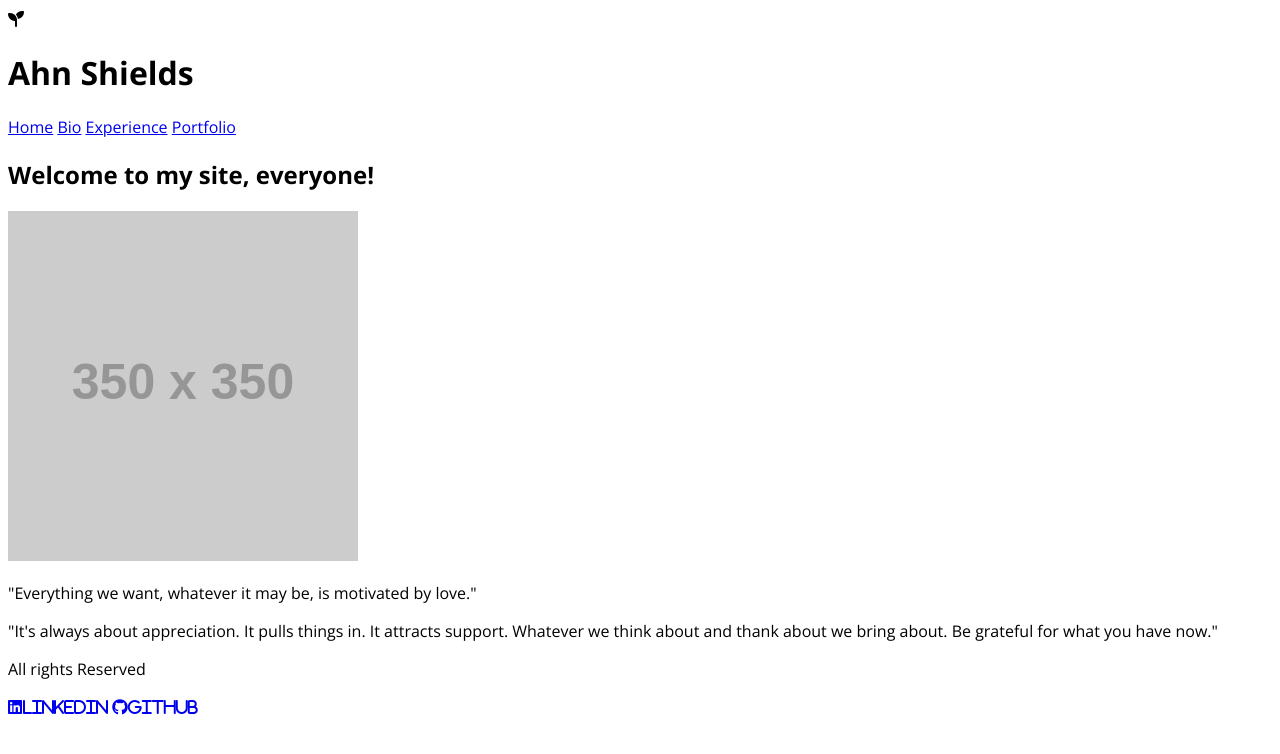
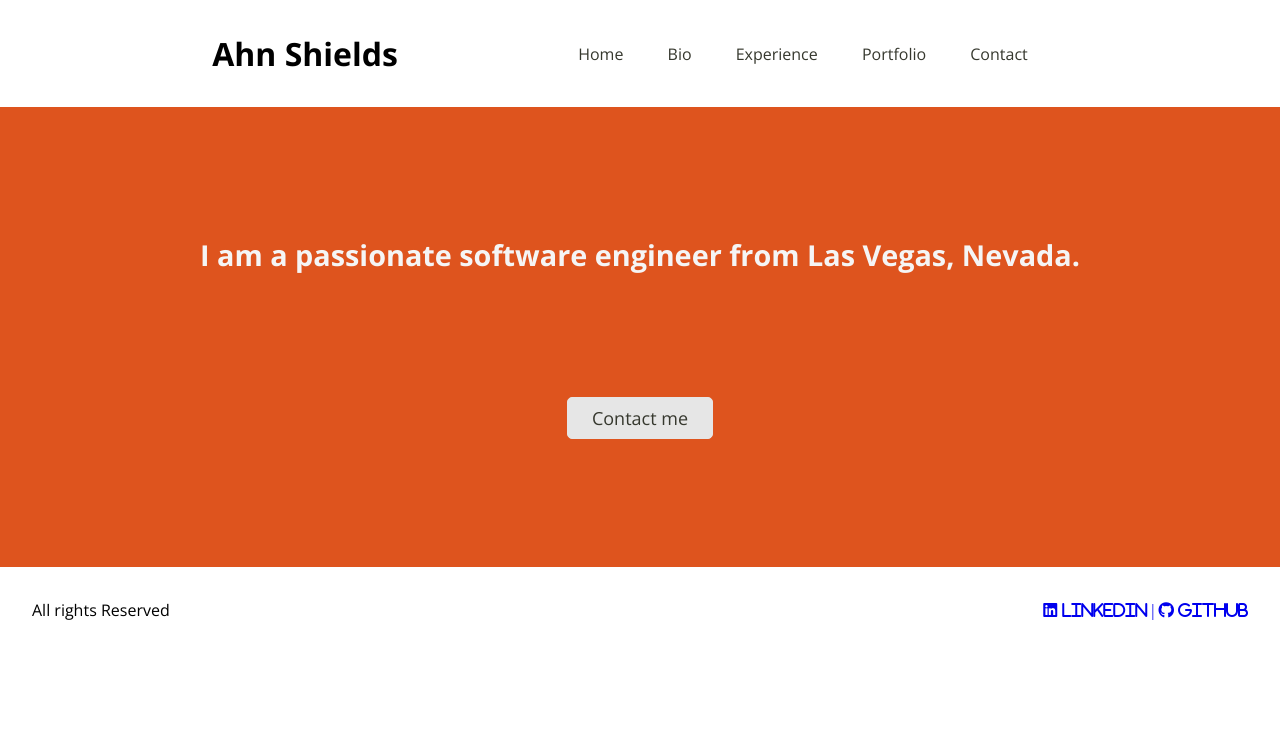
Before and after one commit to 33Ahn/Multiverse-HTML-Project-1, a plain HTML site: page index.html in a window 1280 px wide. Drawn offline with nearby package versions, Linux system fonts and the light colour scheme; placeholder pictures from the web are drawn by us.

Commit message:
Redo home page and finish banner section

```diff
--- a/index.html
+++ b/index.html
@@ -9,40 +9,75 @@
     <script src="https://kit.fontawesome.com/1292de60e6.js" crossorigin="anonymous"></script>
     <link rel="preconnect" href="https://fonts.googleapis.com">
     <link rel="preconnect" href="https://fonts.gstatic.com" crossorigin>
-    <link href="https://fonts.googleapis.com/css2?family=Open+Sans:ital,wght@0,300;0,400;0,700;1,300&display=swap" rel="stylesheet">
+    <link href="https://fonts.googleapis.com/css2?family=Open+Sans:ital,wght@0,400;0,700;1,300&family=PT+Serif:ital,wght@0,400;0,700;1,400;1,700&display=swap" rel="stylesheet">
 </head>
 <body>
     <header>
-      <i class="fa-solid fa-seedling"></i>
-      <h1>Ahn Shields</h1>
+      <div class="icon">
+        <h1>Ahn Shields</h1>
+      </div>
       <nav>
         <a href="index.html">Home</a>
         <a href="bio.html">Bio</a>
         <a href="experience.html">Experience</a>
         <a href="portfolio.html">Portfolio</a>
+        <a href="contact.html">Contact</a>
       </nav>
     </header>
 
     <main>
         <article>
-            <h2>Welcome to my site, everyone!</h2>
-            <p></p>
-            <section>
-                <h3></h3>
-                <p></p>
-                <a href="https://placeholder.com"><img src="https://via.placeholder.com/350" alt=""></a>
+          <section id="banner">
+            <h2>I am a passionate software engineer from Las Vegas, Nevada.</h2>
+            <div id="banner_img">
+              <img src="" alt="">
+            </div>
+            <div>
+              <a href="contact.html"><button>Contact me</button></a>
+            </div>
+          </section>
+
+          <!-- <article class="split_container">
+            <section class="split">
+              <div class="split_content">
+                <h3>Mission Statement</h3>
+                <p>Lorem ipsum dolor sit amet consectetur adipisicing elit. Laudantium, modi.</p>
+              </div>
+              <div class="split_image"><img src="./assets/green_field.png" alt=""></div>
             </section>
-            <section>
-                <p>"Everything we want, whatever it may be, is motivated by love."</p>
-                <p>"It's always about appreciation. It pulls things in. It attracts support. Whatever we think about and thank about we bring about. Be grateful for what you have now."</p>
+            <section class="split">
+              <div class="split_image"><img src="./assets/yellow_tulips.png" alt=""></div>
+              <div class="split_content">
+                <h3>What defines me</h3>
+                <p>Lorem ipsum dolor sit amet consectetur adipisicing elit. Aliquid, ea.</p>
+              </div>
             </section>
+            <section class="split">
+              <div class="split_content">
+
+                <p>"It's always about appreciation. It pulls things in. It attracts support. Whatever we think about and thank about we bring aout. Be grateful for what you have now."</p>
+              </div>
+              <div class="split_image"><img src="./assets/mountain.png" alt=""></div>
+            </section>
+            <section class="split">
+              <div class="split_image">
+                <img src="./assets/green_plant.png" alt="">
+              </div>
+              <div class="split_content">
+
+                <p>"You can have whatever you want in your life, no limits. But there's one catch: You have to feel good."</p>
+              </div>
+            </section>
+          </article>
         </article>
-    </main>
+    </main> -->
 
     <footer>
       <p>All rights Reserved</p>
-      <a href="#"><i class="fa-brands fa-linkedin">LinkedIn</i></a>
-      <a href="#"><i class="fa-brands fa-github">GitHub</i></a>
+      <div>
+        <a href="#"><i class="fa-brands fa-linkedin"> LinkedIn |</i></a>
+        <a href="#"><i class="fa-brands fa-github"> GitHub</i></a>
+      </div>
     </footer>
 
 </body>
--- a/style.css
+++ b/style.css
@@ -1,3 +1,129 @@
+/* ******** Universal ******** */
 * {
     font-family: 'Open Sans', sans-serif;
+    /* font-family: 'PT Serif', serif; */
+    margin: 0;
+    box-sizing: border-box;
 }
+
+ /* ********** header ********** */
+header {
+    display: flex;
+    justify-content: space-evenly;
+    align-items: center;
+    padding: 2rem;
+}
+
+header nav a {
+    text-decoration: none;
+    margin-right: 2.5rem;
+    color: #36382E;
+}
+
+/* ********** main ********** */
+
+#banner {
+    background-color:#de541e;
+    color: whitesmoke;;
+    font-size: larger;
+    text-align: center;
+    padding: 8rem 0;
+}
+
+#banner_img {
+    margin-top: 3rem;
+}
+
+#banner button {
+    color: #36382E;
+    font-size: large;
+    border: 1px solid #e6e6e6;
+    background-color: #e6e6e6;
+    border-radius: 5px;
+    padding: .5rem 1.5rem .5rem 1.5rem;
+    margin-top: 3rem;
+}
+
+/* .split_container {
+    width: 90%;
+    padding: 1rem;
+    margin: 0 auto;
+}
+
+.split {
+    display: flex;
+    justify-content: center;
+    width: 90rem;
+    margin: 0 auto;
+}
+
+.split_image {
+    max-width: 30.66rem;
+    width: 100%;
+    display: block;
+    line-height: 0;
+}
+
+.split_content {
+    text-align: center;
+    line-height: 2rem;
+    max-width: 30.66rem;
+    display: flex;
+    flex-direction: column;
+    align-items: space-evenly;
+    padding: 3rem;
+    background-color: #F8DDA4;
+}
+
+.split_content p {
+    width: 60%;
+    background-color: #D45113;
+    margin: auto;
+
+}
+
+#quotes {
+    border: 1px solid red;
+    padding: 1rem;
+    display: flex;
+    /* flex-direction: column; */
+    /* justify-content: space-between;
+    flex-wrap: wrap;
+}
+
+.quote_list {
+    border: 1px solid purple;
+    padding: 1rem;
+    width: 23em;
+}  */
+
+/* ********** portfolios ********** */
+.portfolio_item_container {
+    border: 1px solid red;
+    display: flex;
+    flex-wrap: wrap;
+}
+
+.project_list {
+    border: 2px solid green;
+    width: 23rem;
+    height: 33rem;
+    padding: 1rem;
+    margin: .5rem auto;
+}
+
+.project_list img {
+    max-width: calc(100% - .1rem);
+    display: block;
+    margin-bottom: .5rem;
+    padding-bottom: .5rem;
+    margin: auto;
+}
+
+/* ********* footer ********** */
+footer {
+    display: flex;
+    justify-content: space-between;
+    align-items: center;
+    padding: 2rem;
+}
```
Also changed, not shown: bio.html (+6 -4 lines), contact.html (added, +13 -0 lines), experience.html (+6 -4 lines), portfolio.html (+26 -22 lines).
